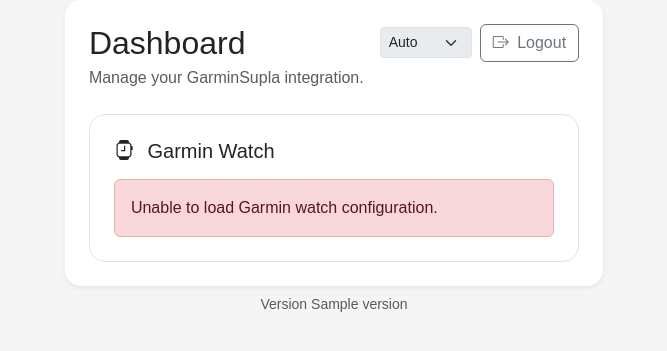
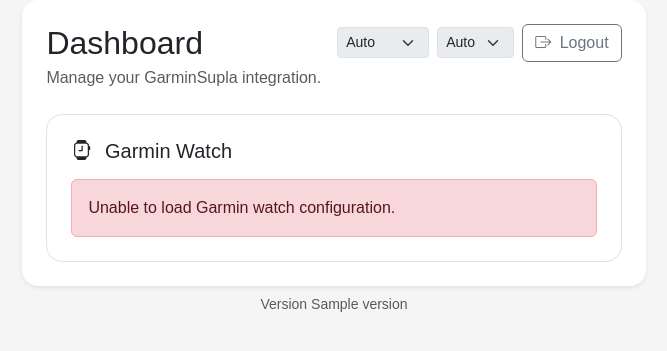
Before and after one commit to krissgpl/GarminSupla, a Python web app: template templates/dashboard.html in a window 1280 px wide. Shown: the part 138-489 px from the top of the page, without its empty margins (306-973 px from the left). Run offline with Jinja, Linux system fonts and the light colour scheme; the template is opened without the code that fills it: most values are stand-ins (such as "Sample title", 1, 10 or a date in 2020).

Commit message:
Add dashboard theme selector

```diff
--- a/static/js/dashboard.js
+++ b/static/js/dashboard.js
@@ -3,10 +3,12 @@
     approveWatchPairing,
     getAvailableSuplaItems,
     getUILanguage,
+    getUITheme,
     getWatchItems,
     getWatchStatus,
     resetWatchPairing,
     updateUILanguage,
+    updateUITheme,
     updateWatchItems,
 } from "./api.js";
 
@@ -2007,6 +2009,84 @@
     }
 }
 
+async function initializeUIThemeSelector() {
+
+    const select =
+        document.getElementById(
+            "ui-theme-select"
+        );
+
+    if (!select) {
+        return;
+    }
+
+    try {
+
+        const settings =
+            await getUITheme();
+
+        let currentTheme =
+            settings.theme;
+
+        select.value =
+            currentTheme;
+
+        select.addEventListener(
+            "change",
+            async () => {
+
+                const nextTheme =
+                    select.value;
+
+                if (
+                    nextTheme
+                    === currentTheme
+                ) {
+                    return;
+                }
+
+                select.disabled = true;
+
+                try {
+
+                    const saved =
+                        await updateUITheme(
+                            nextTheme
+                        );
+
+                    currentTheme =
+                        saved.theme;
+
+                    select.disabled = false;
+
+                } catch (error) {
+
+                    select.value =
+                        currentTheme;
+
+                    select.disabled = false;
+
+                    console.error(
+                        "Unable to save UI theme:",
+                        error,
+                    );
+
+                }
+            },
+        );
+
+    } catch (error) {
+
+        select.disabled = true;
+
+        console.error(
+            "Unable to load UI theme:",
+            error,
+        );
+
+    }
+}
+
 function showError(message) {
 
     document.getElementById("watch-content").innerHTML = `
@@ -2021,6 +2101,7 @@
 document.addEventListener("DOMContentLoaded", async () => {
 
     initializeUILanguageSelector();
+    initializeUIThemeSelector();
 
     try {
 
--- a/templates/dashboard.html
+++ b/templates/dashboard.html
@@ -4,6 +4,9 @@
     {% set dashboard_title = "Panel" %}
     {% set dashboard_description = "Zarządzaj integracją GarminSupla." %}
     {% set language_label = "Język" %}
+    {% set theme_label = "Motyw" %}
+    {% set theme_light_label = "Jasny" %}
+    {% set theme_dark_label = "Ciemny" %}
     {% set logout_label = "Wyloguj" %}
     {% set watch_title = "Zegarek Garmin" %}
     {% set loading_label = "Ładowanie..." %}
@@ -12,6 +15,9 @@
     {% set dashboard_title = "Dashboard" %}
     {% set dashboard_description = "Manage your GarminSupla integration." %}
     {% set language_label = "Language" %}
+    {% set theme_label = "Theme" %}
+    {% set theme_light_label = "Light" %}
+    {% set theme_dark_label = "Dark" %}
     {% set logout_label = "Logout" %}
     {% set watch_title = "Garmin Watch" %}
     {% set loading_label = "Loading..." %}
@@ -46,6 +52,23 @@
                     <option value="auto">Auto</option>
                     <option value="pl">Polski</option>
                     <option value="en">English</option>
+                </select>
+
+                <select
+                    id="ui-theme-select"
+                    class="form-select form-select-sm"
+                    aria-label="{{ theme_label }}"
+                    style="width: auto;"
+                >
+                    <option value="auto">
+                        Auto
+                    </option>
+                    <option value="light">
+                        {{ theme_light_label }}
+                    </option>
+                    <option value="dark">
+                        {{ theme_dark_label }}
+                    </option>
                 </select>
 
                 <form
```
